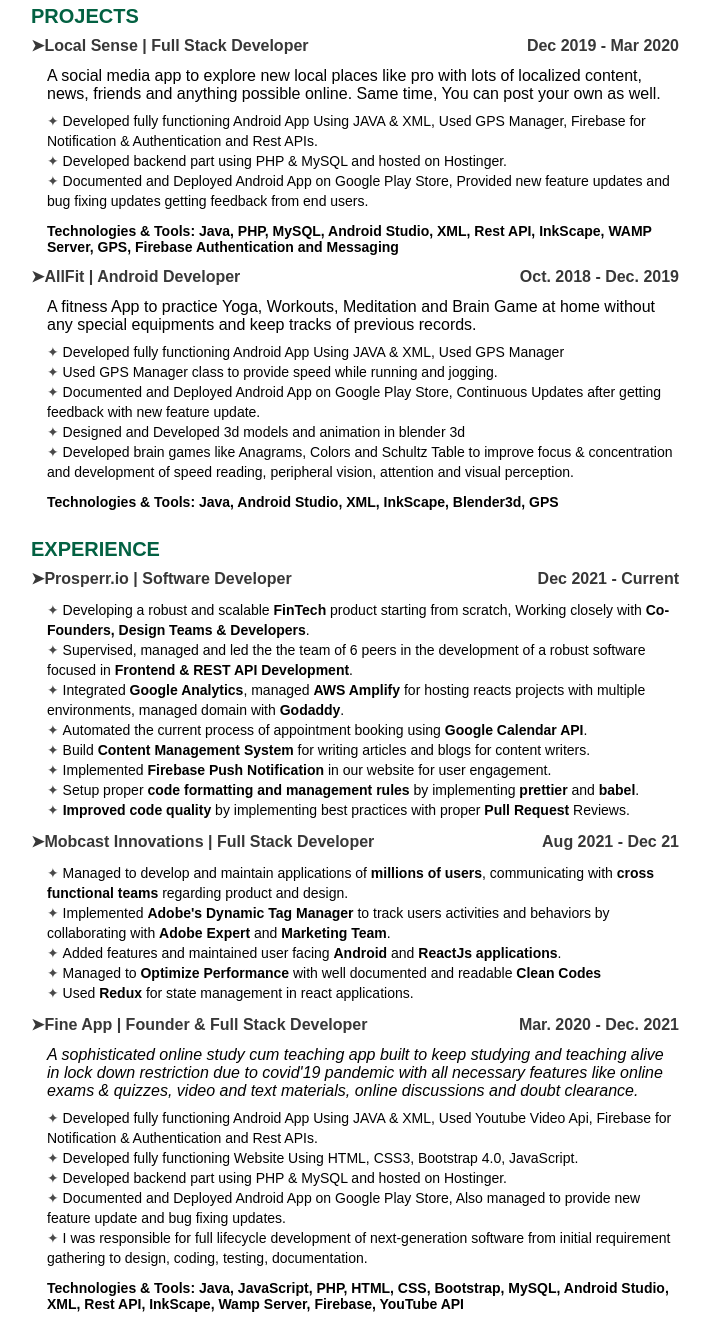
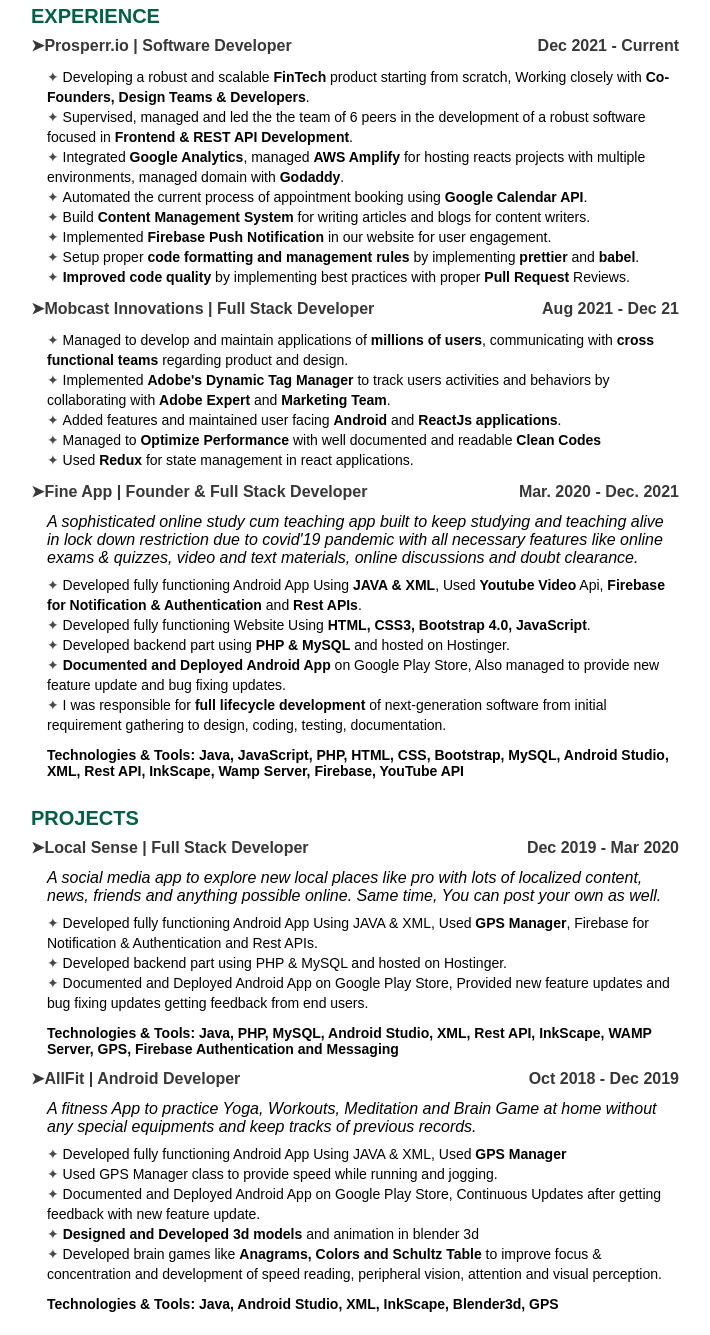
Before and after one commit to reakabc/Resume-Nitish-Kumar, a plain HTML site: page index.html in a window 1280 px wide. Shown: the part 504-1839 px from the top of the page, without its empty margins (285-995 px from the left). Drawn offline with Linux system fonts and the light colour scheme.

Commit message:
highlighted some important word

```diff
--- a/index.html
+++ b/index.html
@@ -56,6 +56,14 @@
             </div>
         </section>
         <section>
+            <h2 class="title">EXPERIENCE</h2>
+        </section>
+        <section class="section experiences" id="experiences">
+            <script>
+                renderExperience("experiences");
+            </script>
+        </section>
+        <section>
             <h2 class="title">PROJECTS</h2>
         </section>
         <section class="section experiences" id="projects">
@@ -63,15 +71,6 @@
                 renderExperience("projects");
             </script>
         </section>
-        <section>
-            <h2 class="title">EXPERIENCE</h2>
-        </section>
-        <section class="section experiences" id="experiences">
-            <script>
-                renderExperience("experiences");
-            </script>
-        </section>
-
         <section>
             <h2 class="title">EDUCATION</h2>
         </section>
--- a/main.js
+++ b/main.js
@@ -68,11 +68,11 @@
         role: "Founder & Full Stack Developer",
         intro: "<i>A sophisticated online study cum teaching app built to keep studying and teaching alive in lock down restriction due to covid'19 pandemic with all necessary features like online exams & quizzes, video and text materials, online discussions and doubt clearance.</i>",
         rolesAndResponsibilities: [
-            "Developed fully functioning Android App Using JAVA & XML, Used Youtube Video Api, Firebase for Notification & Authentication and Rest APIs.",
-            "Developed fully functioning Website Using HTML, CSS3, Bootstrap 4.0, JavaScript.",
-            "Developed backend part using PHP & MySQL and hosted on Hostinger.",
-            "Documented and Deployed Android App on Google Play Store, Also managed to provide new feature update and bug fixing updates.",
-            "I was responsible for full lifecycle development of next-generation software from initial requirement gathering to design, coding, testing, documentation.",
+            "Developed fully functioning Android App Using <b>JAVA & XML</b>, Used <b>Youtube Video</b> Api, <b>Firebase for Notification & Authentication</b> and <b>Rest APIs</b>.",
+            "Developed fully functioning Website Using <b>HTML, CSS3, Bootstrap 4.0, JavaScript</b>.",
+            "Developed backend part using <b>PHP & MySQL</b> and hosted on Hostinger.",
+            "<b>Documented and Deployed Android App</b> on Google Play Store, Also managed to provide new feature update and bug fixing updates.",
+            "I was responsible for <b>full lifecycle development</b> of next-generation software from initial requirement gathering to design, coding, testing, documentation.",
         ],
         tools: "Technologies & Tools: Java, JavaScript, PHP, HTML, CSS, Bootstrap, MySQL, Android Studio, XML, Rest API, InkScape, Wamp Server, Firebase, YouTube API",
     },
@@ -83,9 +83,9 @@
         companyName: "Local Sense",
         duration: "Dec 2019 - Mar 2020",
         role: "Full Stack Developer",
-        intro: "A social media app to explore new local places like pro with lots of localized content, news, friends and anything possible online. Same time, You can post your own as well.",
+        intro: "<i>A social media app to explore new local places like pro with lots of localized content, news, friends and anything possible online. Same time, You can post your own as well.</i>",
         rolesAndResponsibilities: [
-            "Developed fully functioning Android App Using JAVA & XML, Used GPS Manager, Firebase for Notification & Authentication and Rest APIs.",
+            "Developed fully functioning Android App Using JAVA & XML, Used <b>GPS Manager</b>, Firebase for Notification & Authentication and Rest APIs.",
             "Developed backend part using PHP & MySQL and hosted on Hostinger.",
             "Documented and Deployed Android App on Google Play Store, Provided new feature updates and bug fixing updates getting feedback from end users. ",
         ],
@@ -93,15 +93,15 @@
     },
     {
         companyName: "AllFit",
-        duration: "Oct. 2018 - Dec. 2019",
+        duration: "Oct 2018 - Dec 2019",
         role: "Android Developer",
-        intro: "A fitness App to practice Yoga, Workouts, Meditation and Brain Game at home without any special equipments and keep tracks of previous records.",
+        intro: "<i>A fitness App to practice Yoga, Workouts, Meditation and Brain Game at home without any special equipments and keep tracks of previous records.</i>",
         rolesAndResponsibilities: [
-            "Developed fully functioning Android App Using JAVA & XML, Used GPS Manager",
+            "Developed fully functioning Android App Using JAVA & XML, Used <b>GPS Manager</b>",
             "Used GPS Manager class to provide speed while running and jogging.",
             "Documented and Deployed Android App on Google Play Store, Continuous Updates after getting feedback with new feature update.",
-            "Designed and Developed 3d models and animation in blender 3d",
-            "Developed brain games like Anagrams, Colors and Schultz Table to improve focus & concentration and development of speed reading, peripheral vision, attention and visual perception.",
+            "<b>Designed and Developed 3d models</b> and animation in blender 3d",
+            "Developed brain games like <b>Anagrams, Colors and Schultz Table</b> to improve focus & concentration and development of speed reading, peripheral vision, attention and visual perception.",
         ],
         tools: "Technologies & Tools: Java, Android Studio, XML, InkScape, Blender3d, GPS",
     },
```
